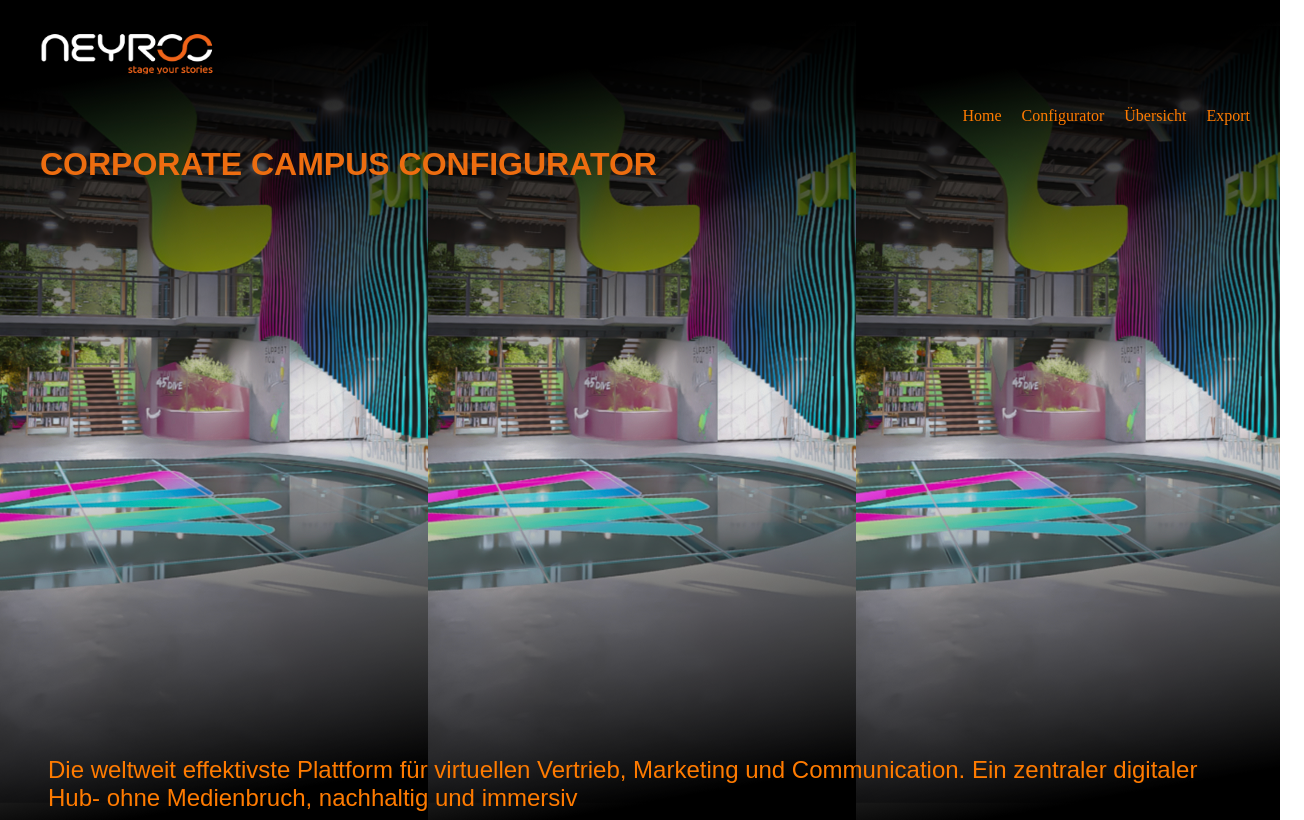
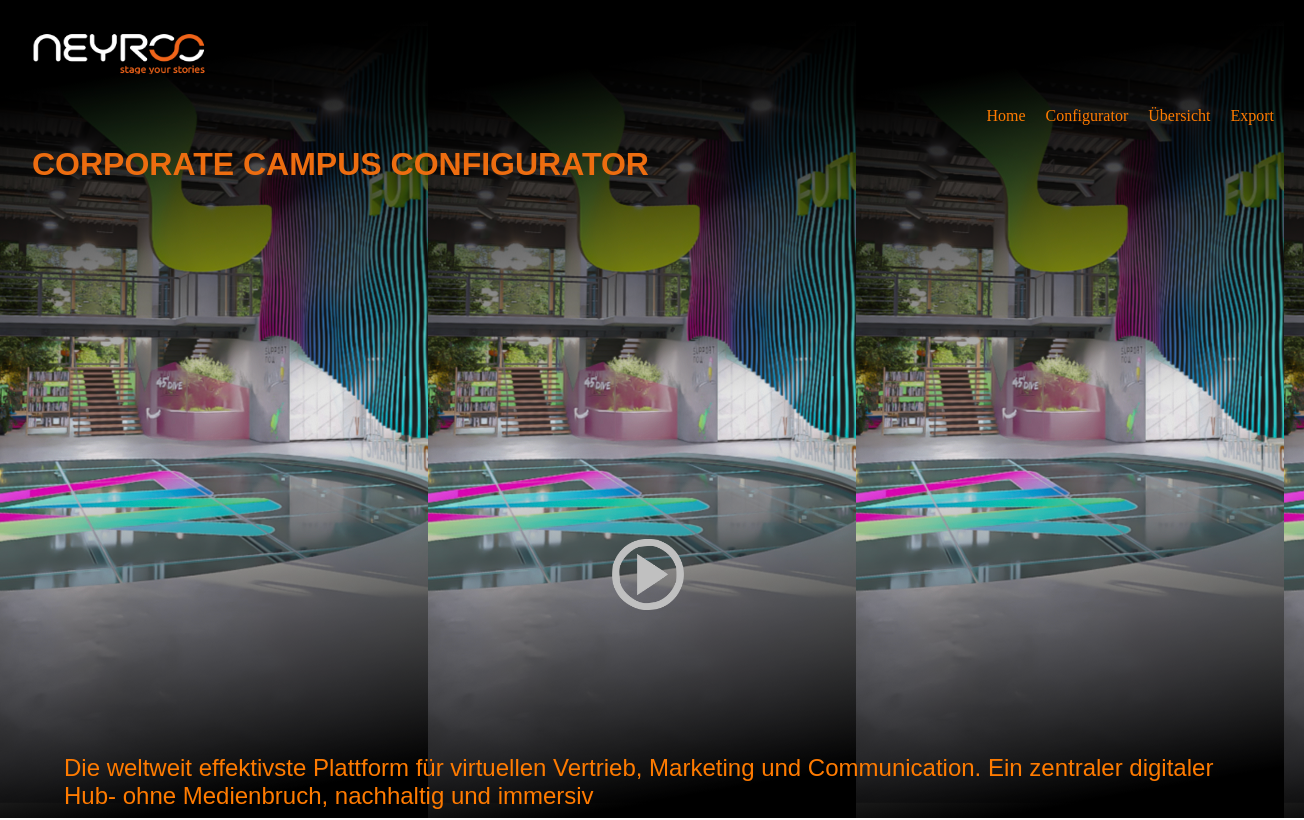
Before and after one commit to monikamoj/neyroo-app, a Next.js app: page / in a window 1280 px wide. Shown: the whole page, 1304 px wide, since content can reach past the window. Built offline with nearby package versions, Linux system fonts and the light colour scheme.

Commit message:
Add babel for styled-components and conditionalk rendering for reat player

```diff
--- a/package.json
+++ b/package.json
@@ -17,6 +17,8 @@
     "styled-components": "^5.3.3"
   },
   "devDependencies": {
+    "@babel/core": "^7.16.0",
+    "babel-plugin-styled-components": "^1.13.3",
     "eslint": "7.32.0",
     "eslint-config-next": "12.0.1"
   }
--- /dev/null
+++ b/pages/_document.js
@@ -0,0 +1,30 @@
+import Document from "next/document";
+import { ServerStyleSheet } from "styled-components";
+
+export default class MyDocument extends Document {
+  static async getInitialProps(ctx) {
+    const sheet = new ServerStyleSheet();
+    const originalRenderPage = ctx.renderPage;
+
+    try {
+      ctx.renderPage = () =>
+        originalRenderPage({
+          enhanceApp: (App) => (props) =>
+            sheet.collectStyles(<App {...props} />),
+        });
+
+      const initialProps = await Document.getInitialProps(ctx);
+      return {
+        ...initialProps,
+        styles: (
+          <>
+            {initialProps.styles}
+            {sheet.getStyleElement()}
+          </>
+        ),
+      };
+    } finally {
+      sheet.seal();
+    }
+  }
+}
--- a/pages/index.jsx
+++ b/pages/index.jsx
@@ -1,39 +1,42 @@
-import Image from "next/image";
 import styled from "styled-components";
 import Head from "next/head";
 import { NavBar } from "../src/components/Nav/NavBar";
 import { useState } from "react";
 import ReactPlayer from "react-player";
+import Header from "../src/components/Header/Header";
+import { LogoImage } from "../src/components/Header/Logo";
 
 export const Home = () => {
   const [isPlaying, setIsPlaying] = useState(false);
+  const [isActive, setIsActive] = useState(false);
+
+  function toggle() {
+    setIsActive(!isActive);
+  }
 
   return (
     <>
       <Head>
         <title>Corporate Campus Configurator</title>
       </Head>
-      <div className="logo">
-        <span>
-          <Image
-            src="/images/NEYROO-Signatur-Weiß.png"
-            alt="Neyroo Logo"
-            width={175}
-            height={45}
-          />
-        </span>
+      <LogoImage />
       <NavBar />
       <h1>CORPORATE CAMPUS CONFIGURATOR</h1>
-      </div>
       <StyledVideo>
+        <img onClick={toggle} src="/images/player.png" alt="" width="50" />
+        {isActive ? (
+          <>
             <ReactPlayer
-          className="reactplayer"
               url="https://www.youtube.com/watch?v=xJL-s9dq7V0"
-          width="15%"
-          height="60px"
-          playIcon={<button>Play</button>}
+              width="100%"
+              height="150px"
               playing={isPlaying}
             />
+            <button onClick={() => setIsPlaying(!isPlaying)}>play/stop </button>{" "}
+          </>
+        ) : (
+          ""
+        )}
       </StyledVideo>
       <StyledText>
         Die weltweit effektivste Plattform für virtuellen Vertrieb, Marketing
@@ -43,10 +46,6 @@ export const Home = () => {
     </>
   );
 };
-
-const StyledImage = styled(Image)`
-  margin-left: 0;
-`;
 
 const StyledVideo = styled.section`
   position: relative;
--- a/public/GlobalStyles.jsx
+++ b/public/GlobalStyles.jsx
@@ -11,15 +11,9 @@ export const GlobalStyle = createGlobalStyle`
     background-image: url("./images/App Titel clean.001.png");
     margin-left: 1rem;
     margin-right: 1rem;
-
+    margin-top: 2rem;
+    padding-left: 1rem;
   }
-  .logo {
-  height: 10em;
-  margin-left: 1.5rem;
-  margin-right: 1.5rem;
-  margin-top: 2rem;
-
-}
 
 h1 {
   margin: auto;
@@ -32,9 +26,10 @@ h2 {
   color: #ED6D10;
   font-family: "Montserrat", sans-serif;
 }
-.reactplayer {
+
+img {
   display: flex;
   margin: auto;
+  width: 9vh;
 }
-
 `;
--- a/src/App.js
+++ b/src/App.js
@@ -1,10 +1,10 @@
-import React from "react";
+/*import React from "react";
 
 export default function App() {
   return (
-    <div className="App">
+    <div>
       <NavBar />
       App
     </div>
   );
-}
+}*/
--- /dev/null
+++ b/src/components/Header/Header.jsx
@@ -0,0 +1,10 @@
+import { NavBar } from "../Nav/NavBar";
+import { LogoImage } from "./Logo";
+
+export default function Header() {
+  return (
+    <>
+      <NavBar />
+    </>
+  );
+}
--- /dev/null
+++ b/src/components/Header/Logo.jsx
@@ -0,0 +1,23 @@
+import Image from "next/image";
+import React from "react";
+import styled from "styled-components";
+
+export const LogoImage = () => {
+  return (
+    <>
+    <StyledImage
+      src="/images/NEYROO-Signatur-Weiß.png"
+      alt="Neyroo Logo"
+      width={175}
+      height={45}
+      alt="Logo Neyroo"
+    />
+    </>
+  );
+};
+
+const StyledImage = styled(Image)`
+position: fixed;
+top: 3rem;
+left: 3rem;
+`;
```
Also changed, not shown: pages/configurator.jsx (+4 -18 lines), pages/export.jsx (+4 -18 lines), pages/offer.jsx (+4 -18 lines), .babelrc (added), public/images/player.png (renamed from public/images/Ohne Titel 3.png), 1 other file (tests, documents, lock files or other folders). Lines whose indentation alone changed are shown as unchanged.
